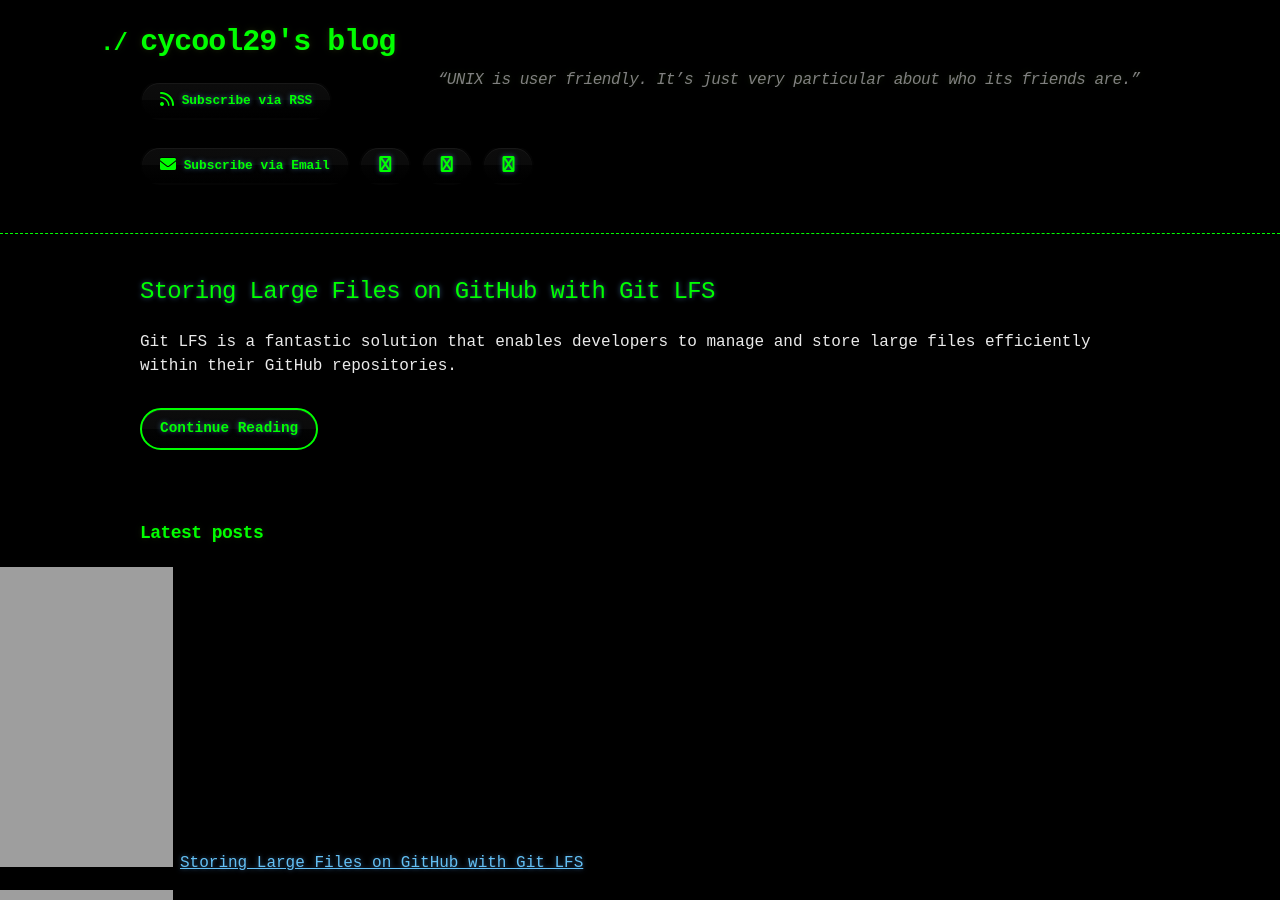
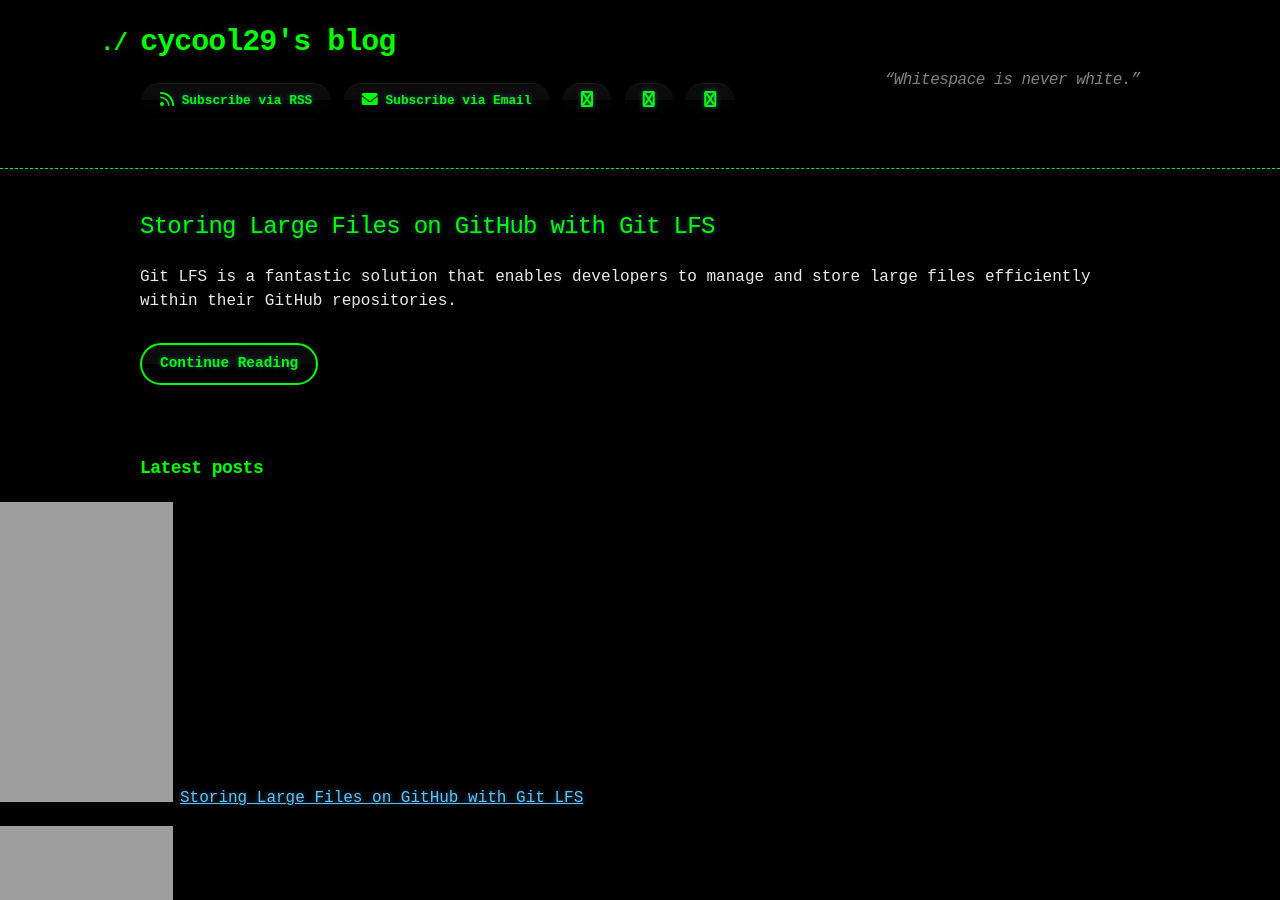
Before and after one commit to cycool29/cycool29.github.io, a Jekyll site: the page built from index.md, in a window 1280 px wide and 900 px high. Built offline with Jekyll 4.4.1, drawn with Linux system fonts in a browser that asks for light colours; a style sheet for code colours, icons or effects is not loaded.

Commit message:
Update quotes

```diff
--- a/_config.yml
+++ b/_config.yml
@@ -1,5 +1,5 @@
 title: cycool29's blog
-description: "“UNIX is user friendly. It’s just very particular about who its friends are.” "
+description: "“Whitespace is never white.” "
 bio: A high school student. Intermediate in Python, Git, Bash. Learning JavaScript. He/Him. "
 author: cycool29
 url: https://cycool29.github.io
```
